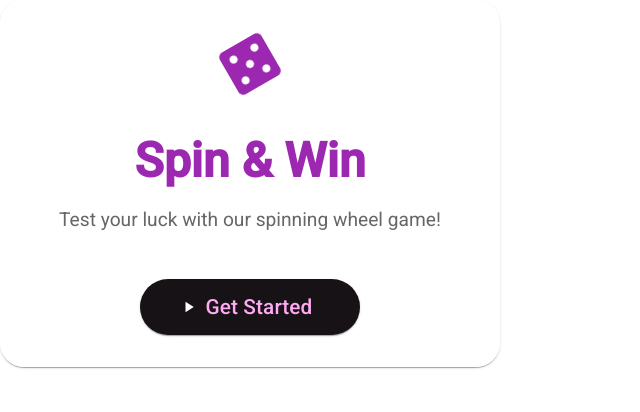
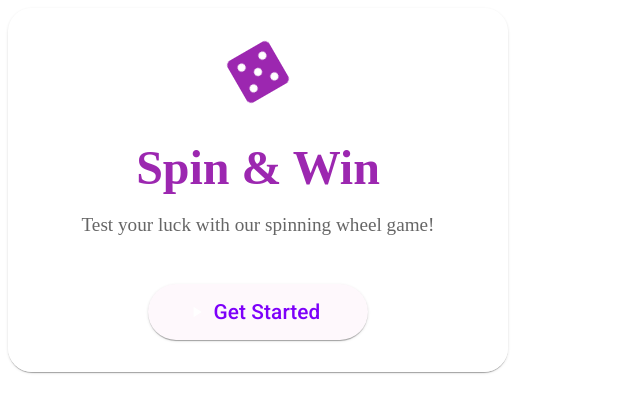
Before and after one commit to panopticon5/wheel-game, an Angular app: page /welcome in a window 1280 px wide. Shown: the top 412 px of the page, without its empty margins (0-640 px from the left). Built offline with nearby package versions, Linux system fonts and the light colour scheme.

Commit message:
fix angular theming setting

```diff
--- a/src/styles.scss
+++ b/src/styles.scss
@@ -1,4 +1,14 @@
-/* You can add global styles to this file, and also import other style files */
+@use '@angular/material' as mat;
 
-html, body { height: 100%; }
-body { margin: 0; font-family: Roboto, "Helvetica Neue", sans-serif; }
+html {
+  color-scheme: light dark;
+  @include mat.theme((
+    color: (
+      primary: mat.$violet-palette,
+      secondary: mat.$magenta-palette,
+      tertiary: mat.$orange-palette
+    ),
+    typography: Roboto,
+    density: 0
+  ));
+}
```
